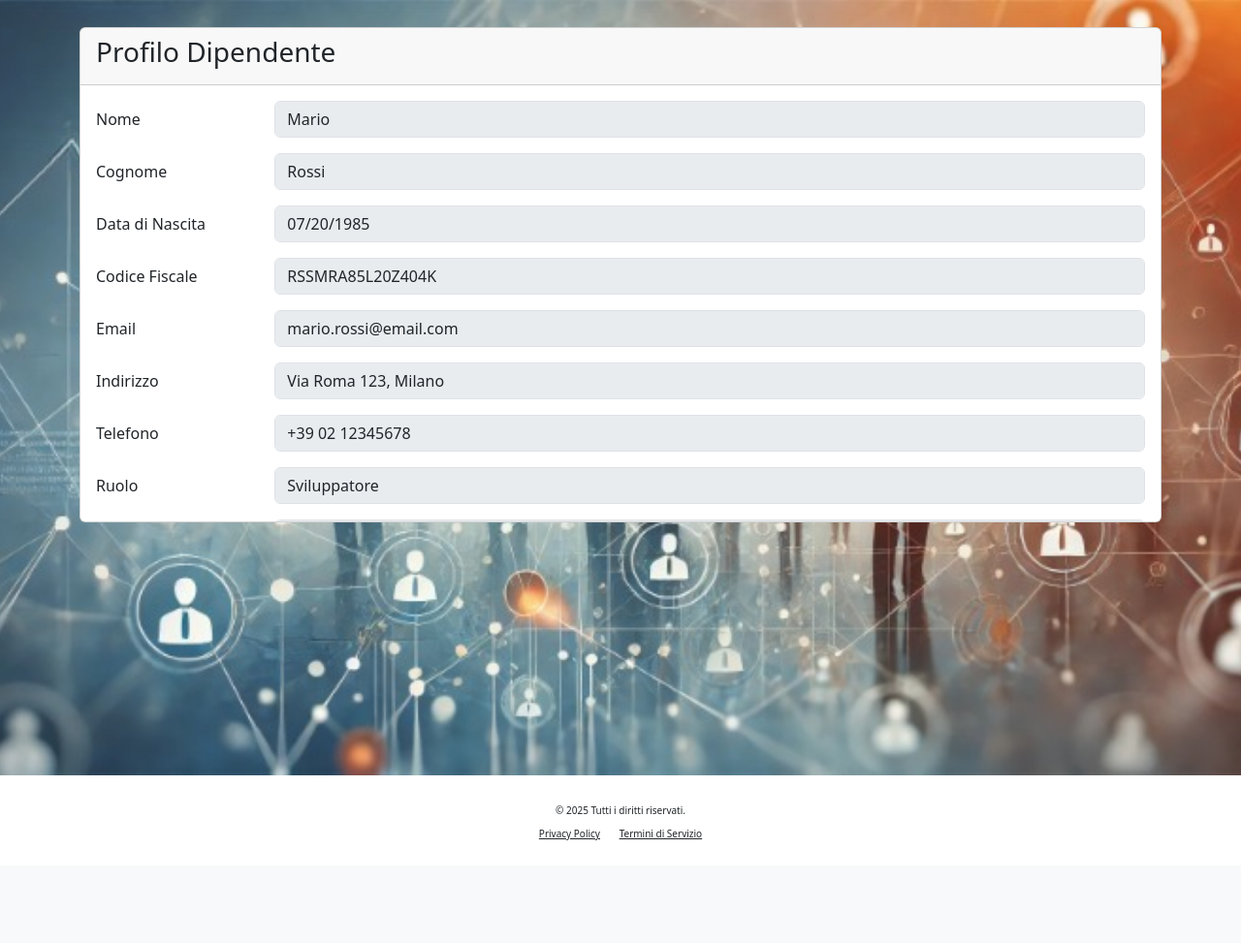
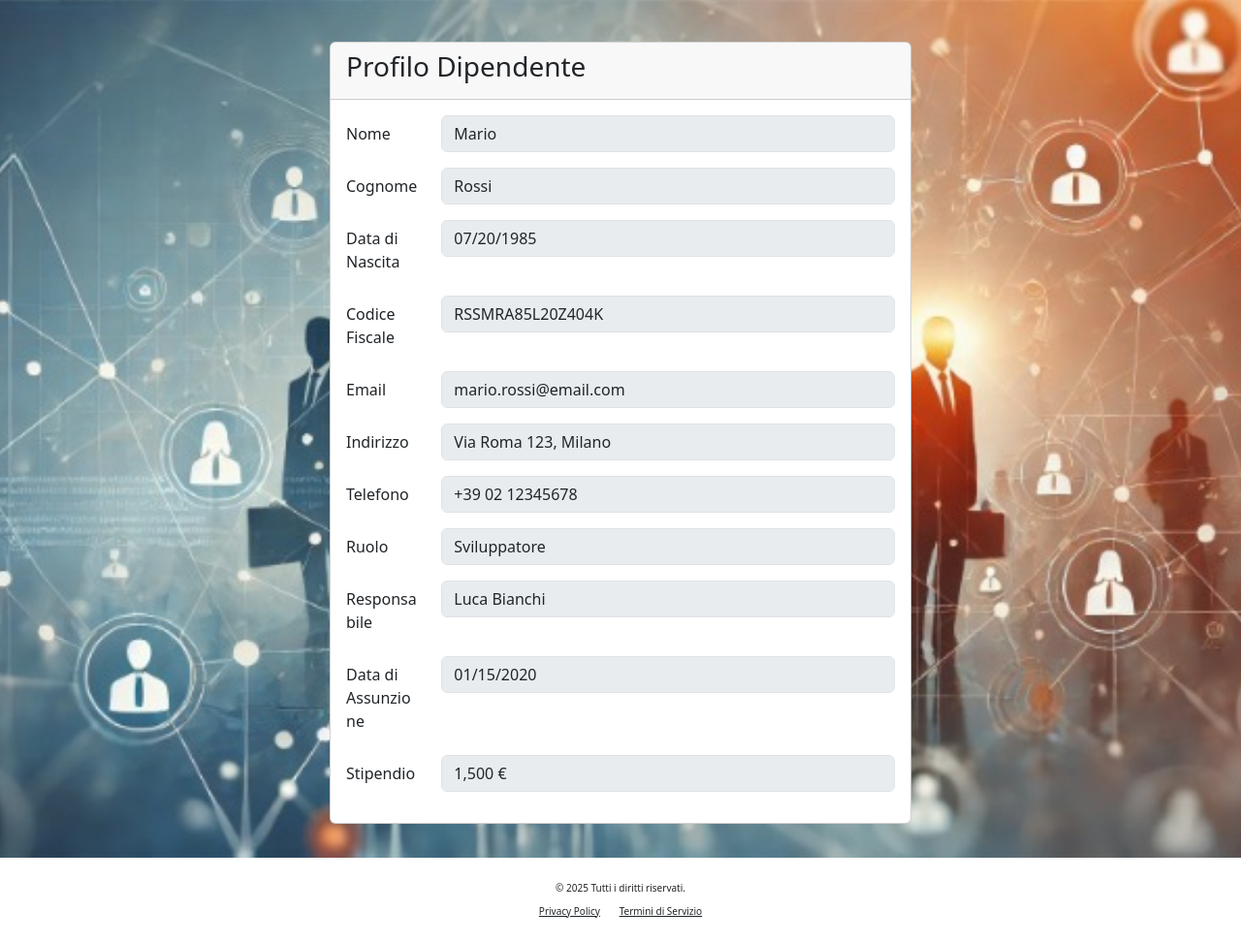
Before and after one commit to LorenzoSiena/HRMS-Human-Resource-Management-System, a Django app: page /profilo in a window 1280 px wide. Shown: the part 77-1050 px from the top of the page at 97% size. Before the commit the page ends 944 px from the top, so only its background shows below. Run offline with Django 3.2, Linux system fonts and the light colour scheme.

Commit message:
migliorata container

```diff
--- a/hrms_project/hrms_app/templates/hrms_app/profilo.html
+++ b/hrms_project/hrms_app/templates/hrms_app/profilo.html
@@ -3,15 +3,30 @@
 {% block content %}
 
 <style>
-    /* Impostiamo un'altezza massima per la card e abilitiamo lo scroll */
-    .card-body {
-        max-height: 450px; /* Imposta l'altezza massima desiderata per la card */
-        overflow-y: auto;  /* Abilita lo scroll verticale */
-    }
-    /* Garantiamo che il footer stia sempre in fondo */
-    footer {
-        margin-top: 5px; /* Separazione dal contenuto */
-    }
+
+/* Impostiamo un'altezza massima per la card e abilitiamo lo scroll */
+.card-body {
+    max-height: 800px; /* Imposta l'altezza massima desiderata per la card */
+    overflow-y: auto;  /* Abilita lo scroll verticale */
+}
+
+/* Allungare il contenitore per dare più spazio */
+.container.mt-2 {
+    width: 100%; /* Assicuriamo che la larghezza sia del 100% */
+    padding: 15px; /* Un po' di padding per evitare che il contenuto si tocchi ai bordi */
+    box-sizing: border-box; /* Assicura che il padding venga considerato nella larghezza */
+    display: flex;
+    justify-content: center; /* Centra orizzontalmente */
+    align-items: center; /* Centra verticalmente */
+
+}
+
+/* Impostiamo un massimo per la larghezza della card */
+.card {
+    max-width: 600px; /* Aggiungi una larghezza massima alla card */
+    width: 100%; /* La card si adatta al contenitore */
+}
+
 </style>
 
 <div class="container mt-2">
```
